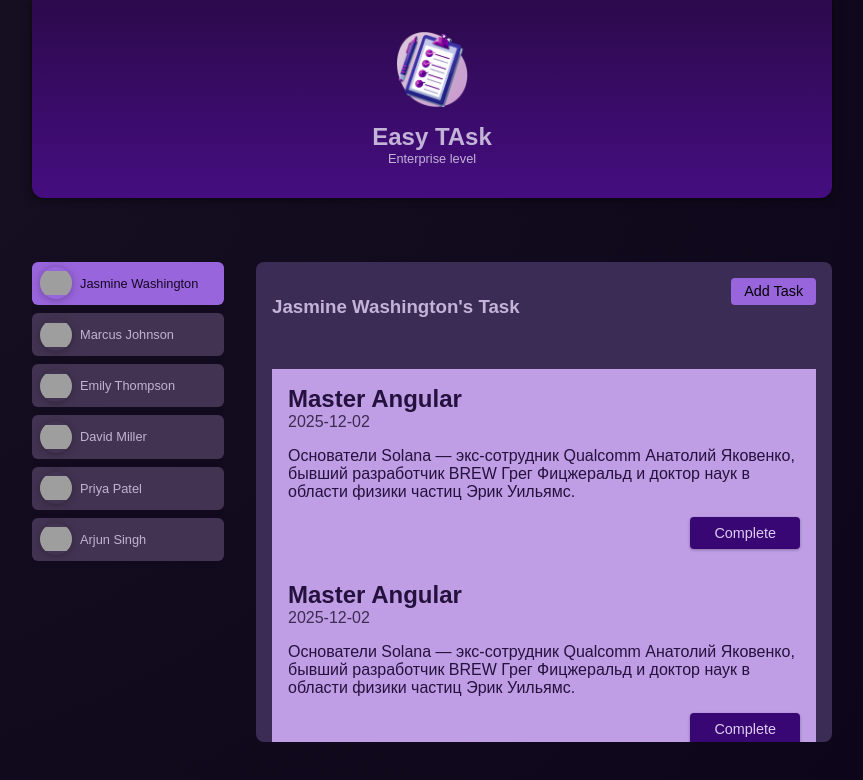
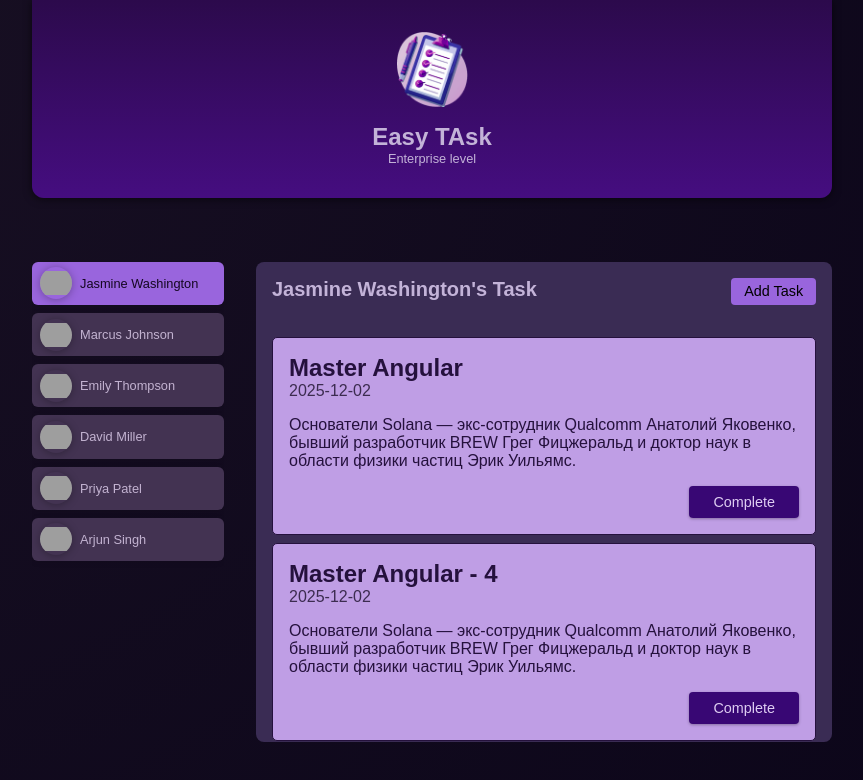
Before and after one commit to SergeyTitov2019/user-base, an Angular app: page / in a window 1280 px wide. Both pictures are taken after a click on the button "Jasmine Washington". Shown: the top 780 px of the page, without its empty margins (208-1071 px from the left). Built offline with nearby package versions, Linux system fonts and the light colour scheme; grey boxes are pictures that could not be loaded.

Commit message:
added ability to remove a task

```diff
--- a/src/app/app.component.html
+++ b/src/app/app.component.html
@@ -9,7 +9,9 @@
     </li>
   </ul>
   <div *ngIf='selectedUser; else infoBlock'>
-    <app-tasks [name]='selectedUser.name' [userId]='selectedUser.id'></app-tasks>
+    <app-tasks [name]='selectedUser.name'
+               [userId]='selectedUser.id'
+    ></app-tasks>
   </div>
 </main>
 
--- a/src/app/tasks/task/task.component.css
+++ b/src/app/tasks/task/task.component.css
@@ -1,7 +1,10 @@
 article {
   padding: 1rem;
+  margin-bottom: 0.5rem;
   color: #25113d;
   background-color: #bf9ee5;
+  border: 1px solid #25113d;
+  border-radius: 5px;
 }
 
 h2 {
--- a/src/app/tasks/tasks.component.css
+++ b/src/app/tasks/tasks.component.css
@@ -18,7 +18,7 @@ h2 {
   margin: 0;
   font-size: 0.9rem;
   width: 60%;
-  text-wrap: balance;
+  text-wrap: normal;
 }
 
 menu {
--- a/src/app/tasks/tasks.component.html
+++ b/src/app/tasks/tasks.component.html
@@ -1,9 +1,12 @@
 <menu id='tasks'>
   <header class='header'>
-    <h3>{{ name }}'s Task</h3>
+    <h2>{{ name }}'s Task</h2>
     <button>Add Task</button>
   </header>
-  <div *ngFor='let task of tasks'>
-    <app-task [task]='task'></app-task>
+
+  <div *ngFor='let task of selectedUserTask'>
+    <app-task [task]='task'
+              (complete)='onCompleteTask($event)'
+    ></app-task>
   </div>
 </menu>
--- a/src/app/tasks/tasks.component.ts
+++ b/src/app/tasks/tasks.component.ts
@@ -1,6 +1,6 @@
 import { Component, Input } from '@angular/core'
 import { Task } from '../../shared/types/task'
-import { TASKS } from '../../shared/data/mock-data'
+import { DUMMY_TASKS } from '../../shared/data/mock-data'
 
 @Component({
   selector: 'app-tasks',
@@ -8,17 +8,15 @@ import { TASKS } from '../../shared/data/mock-data'
   styleUrl: './tasks.component.css'
 })
 export class TasksComponent {
-  @Input() data: any
-  @Input() userId: string = ''
-  @Input() name: string = ''
-  tasks: Task[] = TASKS
+  @Input({ required: true }) userId!: string
+  @Input({ required: true }) name!: string
+  tasks: Task[] = DUMMY_TASKS
 
-  get selectedUserTask(){
-    console.log(this.tasks.filter((task) => task.userId === this.userId))
+  get selectedUserTask(): Task[]{
     return this.tasks.filter((task) => task.userId === this.userId)
   }
 
-  onCompleteTask(id: string){
-    return this.tasks.filter((task) => task.id !== id)
+  onCompleteTask(id: string): void{
+    this.tasks = this.tasks.filter((task) => task.id !== id)
   }
 }
--- a/src/shared/data/mock-data.ts
+++ b/src/shared/data/mock-data.ts
@@ -34,7 +34,7 @@ export const DUMMY_USERS: User[] = [
   },
 ];
 
-export const TASKS: Task[] = [
+export const DUMMY_TASKS: Task[] = [
   {
     id: 't1',
     userId: 'u1',
@@ -45,22 +45,43 @@ export const TASKS: Task[] = [
   {
     id: 't2',
     userId: 'u2',
-    title: 'Master Angular',
-    summary: 'Основатели Solana — экс-сотрудник Qualcomm Анатолий Яковенко, бывший разработчик BREW Грег Фицжеральд и доктор наук в области физики частиц Эрик Уильямс. ',
+    title: 'Master Angular - 2',
+    summary: 'Также Web3 предполагает активное использование искусственного интеллекта (ИИ). Это дает широкие возможности для персонализации пользовательского опыта. Подобный принцип лежит в основе бизнес-моделей многих крупных веб-платформ, например YouTube, Netflix или Amazon. Хотя с точки зрения организации они остаются централизованными. ',
     dueDate: '2025-12-02'
   },
   {
     id: 't3',
     userId: 'u3',
-    title: 'Master Angular',
+    title: 'Master Angular - 3',
     summary: 'Основатели Solana — экс-сотрудник Qualcomm Анатолий Яковенко, бывший разработчик BREW Грег Фицжеральд и доктор наук в области физики частиц Эрик Уильямс. ',
     dueDate: '2025-12-02'
   },
   {
-    id: 't1',
+    id: 't4',
     userId: 'u1',
-    title: 'Master Angular',
+    title: 'Master Angular - 4',
     summary: 'Основатели Solana — экс-сотрудник Qualcomm Анатолий Яковенко, бывший разработчик BREW Грег Фицжеральд и доктор наук в области физики частиц Эрик Уильямс. ',
     dueDate: '2025-12-02'
   },
+  {
+    id: 't5',
+    userId: 'u6',
+    title: 'Master Angular - 6',
+    summary: 'Web3 (Web 3.0) — термин, обозначающий новое поколение интернета. Он охватывает как инфраструктурные элементы, так и приложения. ',
+    dueDate: '2025-12-02'
+  },
+  {
+    id: 't6',
+    userId: 'u5',
+    title: 'Master Angular - 5',
+    summary: 'Современные Web3-приложения имеют такие атрибуты как ДАО, криптовалюты, блокчейн и децентрализованные системы хранения данных, суверенная идентичность (SSI), «интернет вещей», метавселенные, NFT и другие явления и технологии.',
+    dueDate: '2025-12-02'
+  },
+  {
+    id: 't7',
+    userId: 'u4',
+    title: 'Master Angular - 4',
+    summary: 'В Web 1.0 данные были представлены пользователям статически – веб-сайты несли исключительно информационный характер. В Web 2.0 пользователи активно взаимодействуют с интернет-ресурсами, создают собственный контент и общаются друг с другом.',
+    dueDate: '2025-12-02'
+  },
 ]
```
